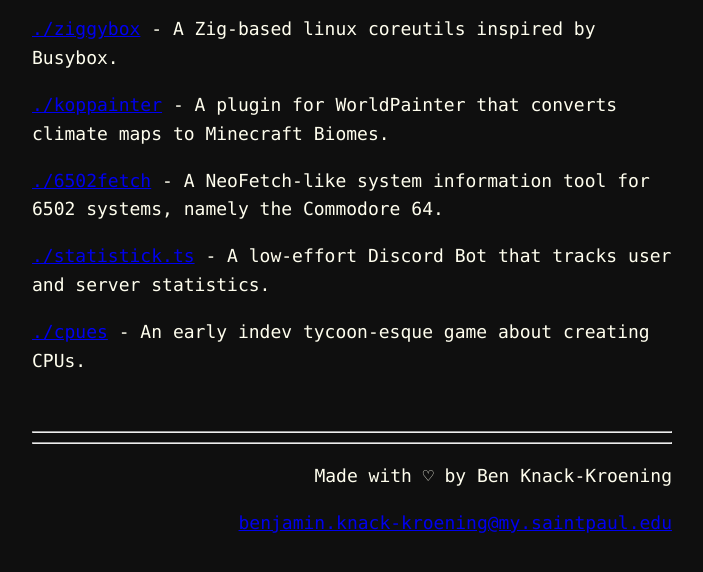
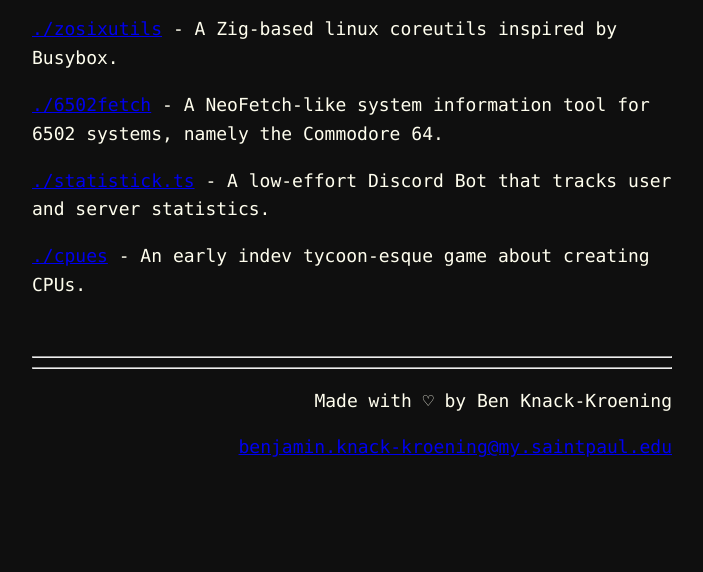
Before and after one commit to bknackkr/homepage, a plain HTML site: page repos.html in a window 1280 px wide. Shown: the part 274-846 px from the top of the page, without its empty margins (288-991 px from the left). After the commit the page ends 800 px from the top, so only its background shows below. Drawn offline with Linux system fonts and the light colour scheme.

Commit message:
Update repos.html

```diff
--- a/repos.html
+++ b/repos.html
@@ -22,8 +22,7 @@
     <br>
     <div>
         <p><a href="https://github.com/bknackkr/homepage">./homepage</a> - This website!</p>
-        <p><a href="https://github.com/bknackkr/ziggybox">./ziggybox</a> - A Zig-based linux coreutils inspired by Busybox.</p>
-        <p><a href="https://github.com/bknackkr/koppainter">./koppainter</a> - A plugin for WorldPainter that converts climate maps to Minecraft Biomes.</p>
+        <p><a href="https://github.com/bknackkr/zosixutils">./zosixutils</a> - A Zig-based linux coreutils inspired by Busybox.</p>
         <p><a href="https://github.com/bknackkr/6502fetch">./6502fetch</a> - A NeoFetch-like system information tool for 6502 systems, namely the Commodore 64.</p>
         <p><a href="https://github.com/bknackkr/Statistick.ts">./statistick.ts</a> - A low-effort Discord Bot that tracks user and server statistics.</p>
         <p><a href="https://github.com/bknackkr/CPUES">./cpues</a> - An early indev tycoon-esque game about creating CPUs.</p>
```
